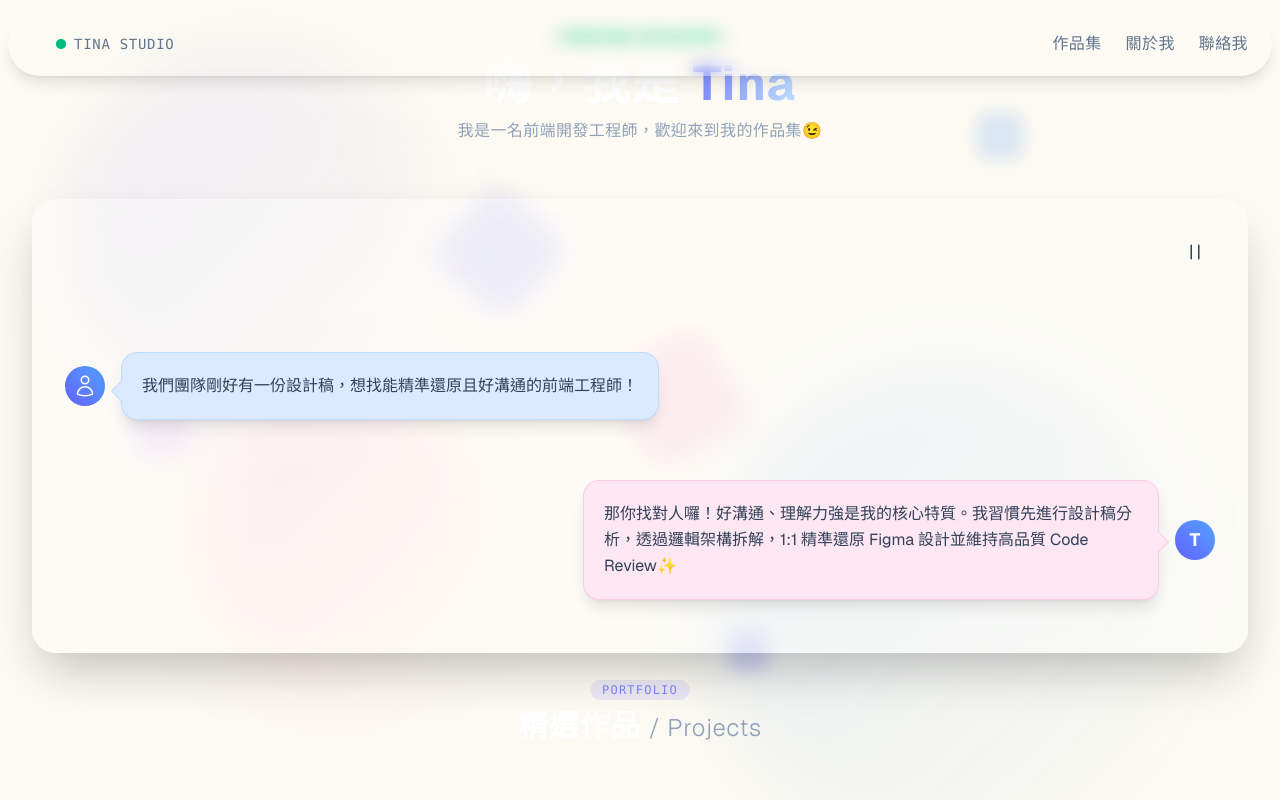
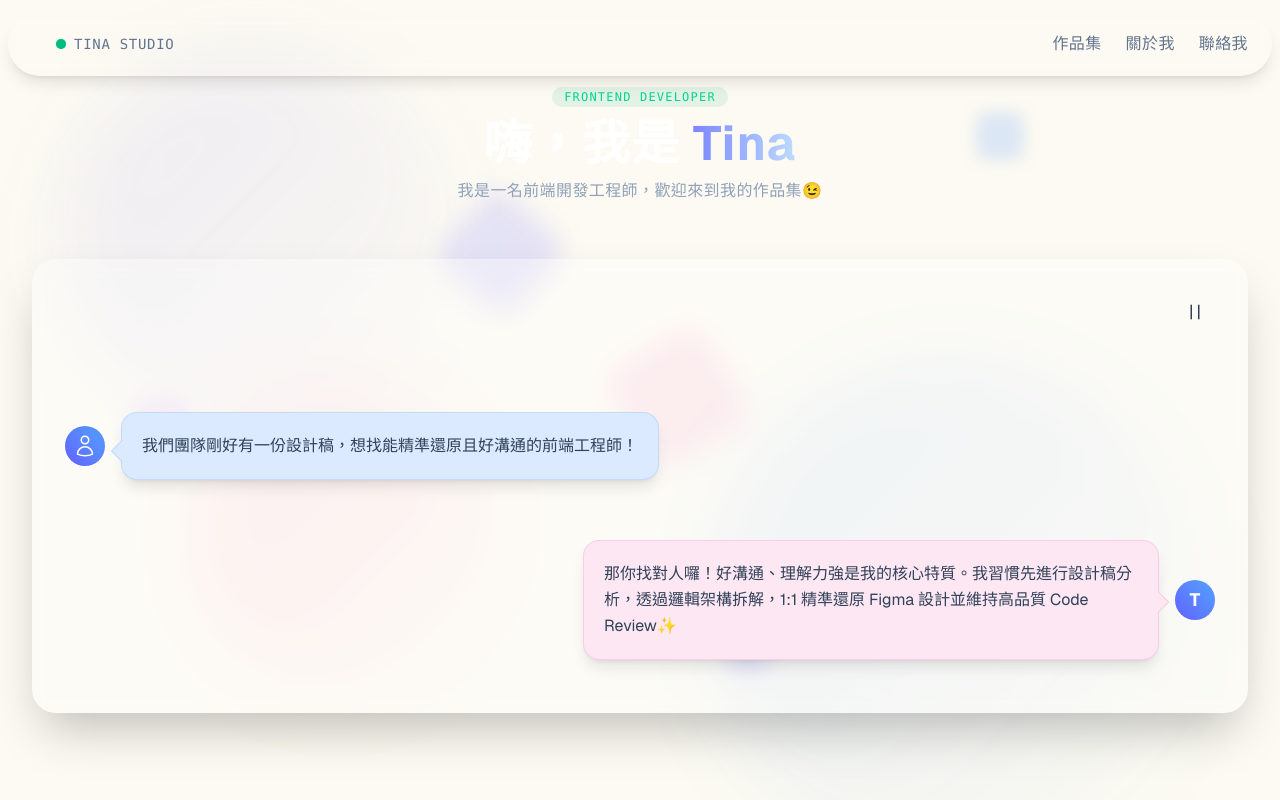
Before and after one commit to tina801005/tina-dev-landing-page, a Vue app: page / in a window 1280 px wide. Shown: the top 800 px of the page. Built offline with nearby package versions, Linux system fonts and the light colour scheme.

Commit message:
20260916 - fix bug 問題：hero高度太短被header吃掉。 修改方式：提高高度

```diff
--- a/src/components/Layout/HeroSection.vue
+++ b/src/components/Layout/HeroSection.vue
@@ -85,7 +85,7 @@ onUnmounted(() => {
 </script>
 
 <template>
-    <section aria-labelledby="hero-title" class="min-h-[85vh] flex flex-col items-center justify-center relative z-10 gap-4">
+    <section aria-labelledby="hero-title" class="min-h-[100vh] flex flex-col items-center justify-center relative z-10 gap-4">
         <!-- Hero Content簡單自我介紹 -->
         <div class="text-center mb-10 flex flex-col items-center gap-3">
             <BaseTag class="bg-emerald-500/10 text-emerald-400">
```
